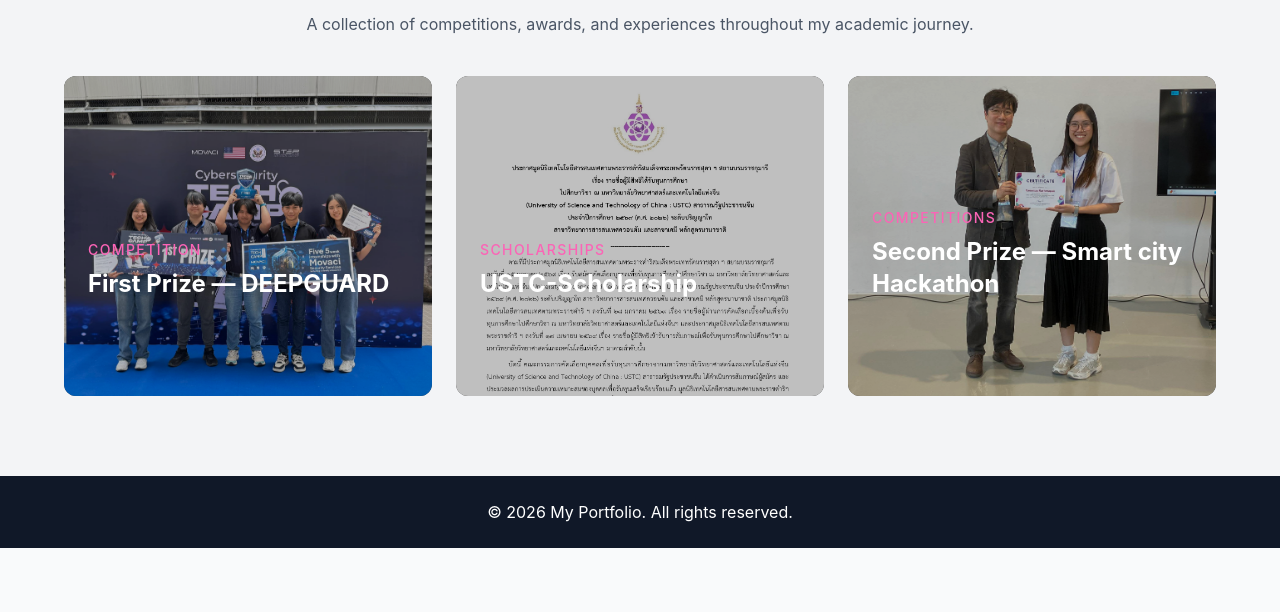
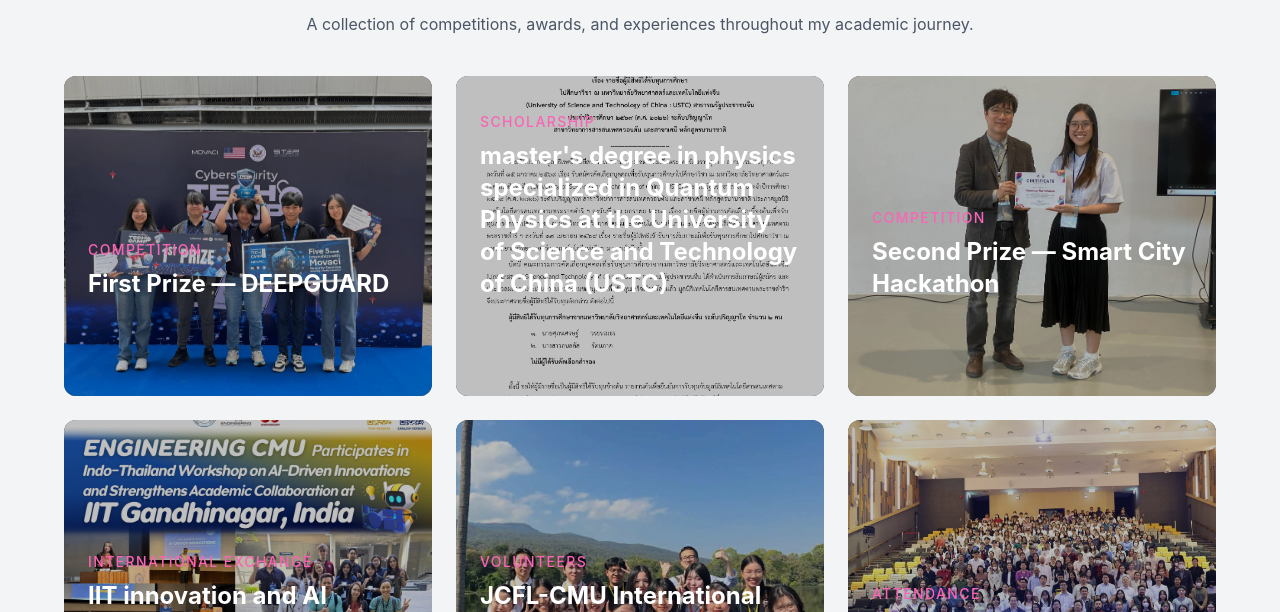
Before and after one commit to kanonlas/website-template, a website: page experiences.html in a window 1280 px wide. Shown: the part 188-800 px from the top of the page. Drawn offline with Linux system fonts and the light colour scheme.

Commit message:
Add experiences data and template to dynamically display achievements; update index page heading

```diff
--- a/app.js
+++ b/app.js
@@ -39,3 +39,116 @@ navLinks.forEach((link) => {
     }
   });
 });
+
+// ==================== experiences DATA ====================
+
+const experiences = [
+  {
+    image: "images/cyber.jpg",
+    category: "Competition",
+    title: "First Prize — DEEPGUARD",
+    description:
+      "Awarded First Prize for pitching DEEPGUARD, a real-time deepfake detection system combining neural networks and symbolic reasoning.",
+    link: "#",
+  },
+
+  {
+    image: "images/USTC.jpg",
+    category: "Scholarship",
+    title:
+      "master's degree in physics specialized in Quantum Physics at the University of Science and Technology of China (USTC)",
+    description:
+      "Awarded the ANSO Scholarship for outstanding academic performance and contributions to the university community.",
+    link: "#",
+  },
+
+  {
+    image: "images/GJKoreanCert.jpg",
+    category: "Competition",
+    title: "Second Prize — Smart City Hackathon",
+    description:
+      "Developed a smart building system to improve air-conditioning efficiency through sensor-based smart windows and intelligent control.",
+    link: "#",
+  },
+
+  {
+    image: "images/IIT.jpg",
+    category: "international exchange",
+    title: "IIT innovation and AI summer school",
+    description:
+      "Participated in the IIT Innovation and AI Summer School, gaining hands-on experience in cutting-edge AI technologies and innovation strategies.",
+    link: "#",
+  },
+
+  {
+    image: "images/Japan.jpg",
+    category: "Volunteers",
+    title: "JCFL-CMU International Buddy Program",
+    description:
+      "Participated in the JCFL-CMU International Buddy Program, fostering cross-cultural understanding and global connections.",
+    link: "#",
+  },
+
+  {
+    image: "images/JoinNobel.jpg",
+    category: "Attendance",
+    title: "Nobel Prize Speech",
+    description:
+      "Attended 60th Anniversary with Nobel Laureate Speech: Exploring Biomedical Progress and Its Global Impact ",
+    link: "#",
+  },
+
+  {
+    image: "images/linkedinAI.jpg",
+    category: "Skills",
+    title: "LinkedIn AI Skills",
+    description:
+      "Enhanced AI skills through LinkedIn learning courses and certifications.",
+    link: "#",
+  },
+
+  {
+    image: "#",
+    category: "Scholarship",
+    title:
+      "Master Degree in Computer Science at Dalian University of Technology (DUT)",
+    description:
+      "Get CSC Scholarship 2026 for outstanding academic performance and contributions to the university community.",
+    link: "#",
+  },
+];
+
+// ==================== experiences TEMPLATE ====================
+
+const template = document.querySelector("#experiences-template");
+
+const container = document.querySelector("#experiences-list");
+
+// ==================== CREATE experiences CARDS ====================
+
+experiences.forEach((experiences) => {
+  // Copy the template
+  const card = template.content.cloneNode(true);
+
+  // Find elements inside the copied template
+  const link = card.querySelector("a");
+  const image = card.querySelector(".experiences-image");
+  const category = card.querySelector(".experiences-category");
+  const title = card.querySelector(".experiences-title");
+  const description = card.querySelector(".experiences-description");
+
+  // Insert data
+  link.href = experiences.link;
+
+  image.src = experiences.image;
+  image.alt = experiences.title;
+
+  category.textContent = experiences.category;
+
+  title.textContent = experiences.title;
+
+  description.textContent = experiences.description;
+
+  // Add card to the page
+  container.appendChild(card);
+});
--- a/experiences.html
+++ b/experiences.html
@@ -16,10 +16,12 @@
       <div
         class="mx-auto flex max-w-6xl items-center justify-between px-6 py-4"
       >
+        <!-- Logo -->
         <a href="index.html" class="text-2xl font-bold hover:text-cyan-400">
           My Portfolio
         </a>
 
+        <!-- Navigation -->
         <ul class="flex gap-6">
           <li>
             <a href="index.html#home" class="hover:text-cyan-400"> Home </a>
@@ -55,6 +57,7 @@
     <!-- ==================== experiences ==================== -->
     <section class="bg-gray-100 px-6 py-20">
       <div class="mx-auto max-w-6xl">
+        <!-- Section Header -->
         <h1 class="text-center text-4xl font-bold">My experiences</h1>
 
         <p class="mx-auto mt-4 max-w-2xl text-center text-gray-600">
@@ -62,105 +65,50 @@
           academic journey.
         </p>
 
-        <!-- Achievement Cards -->
-        <div class="mt-10 grid gap-6 md:grid-cols-2 lg:grid-cols-3">
-          <!-- Achievement 1 -->
+        <!-- ==================== experiences CARDS ==================== -->
+        <!-- JavaScript will insert cards here -->
+        <div
+          id="experiences-list"
+          class="mt-10 grid gap-6 md:grid-cols-2 lg:grid-cols-3"
+        ></div>
+      </div>
+    </section>
+
+    <!-- ==================== experiences CARD TEMPLATE ==================== -->
+    <!--
+      This is the reusable design.
+      It will NOT appear directly on the page.
+      JavaScript will copy it for every experiences.
+    -->
+    <template id="experiences-template">
       <a
         href="#"
         class="group relative block overflow-hidden rounded-xl bg-black"
       >
+        <!-- experiences Image -->
         <img
-              src="images/cyber.jpg"
-              alt="DEEPGUARD Competition"
-              class="h-80 w-full object-cover opacity-75 transition duration-300 group-hover:scale-105 group-hover:opacity-50"
+          src=""
+          alt=""
+          class="experiences-image h-80 w-full object-cover opacity-75 transition duration-300 group-hover:scale-105 group-hover:opacity-50"
         />
 
+        <!-- Text Overlay -->
         <div class="absolute inset-0 flex flex-col justify-end p-6">
+          <!-- Category -->
           <p
-                class="text-sm font-medium tracking-widest text-pink-400 uppercase"
-              >
-                Competition
-              </p>
+            class="experiences-category text-sm font-medium tracking-widest text-pink-400 uppercase"
+          ></p>
 
-              <h2 class="mt-2 text-2xl font-bold text-white">
-                First Prize — DEEPGUARD
-              </h2>
+          <!-- Title -->
+          <h2 class="experiences-title mt-2 text-2xl font-bold text-white"></h2>
 
+          <!-- Description -->
           <p
-                class="mt-3 text-sm text-white opacity-0 transition duration-300 group-hover:opacity-100"
-              >
-                Awarded First Prize for pitching DEEPGUARD, a real-time deepfake
-                detection system combining neural networks and symbolic
-                reasoning.
-              </p>
+            class="experiences-description mt-3 text-sm text-white opacity-0 transition duration-300 group-hover:opacity-100"
+          ></p>
         </div>
       </a>
-
-          <!-- Achievement 2 -->
-          <a
-            href="#"
-            class="group relative block overflow-hidden rounded-xl bg-black"
-          >
-            <img
-              src="images/USTC.jpg"
-              alt="Competition achievement"
-              class="h-80 w-full object-cover opacity-75 transition duration-300 group-hover:scale-105 group-hover:opacity-50 object-top"
-            />
-
-            <div class="absolute inset-0 flex flex-col justify-end p-6">
-              <p
-                class="text-sm font-medium tracking-widest text-pink-400 uppercase"
-              >
-                scholarships
-              </p>
-
-              <h2 class="mt-2 text-2xl font-bold text-white">
-                USTC-Scholarship
-              </h2>
-
-              <p
-                class="mt-3 text-sm text-white opacity-0 transition duration-300 group-hover:opacity-100"
-              >
-                awarded the USTC Scholarship for outstanding academic
-                performance and contributions to the university community.
-              </p>
-            </div>
-          </a>
-
-          <!-- Achievement 3 -->
-          <a
-            href="#"
-            class="group relative block overflow-hidden rounded-xl bg-black"
-          >
-            <img
-              src="images/GJKoreanCert.jpg"
-              alt="Competition achievement"
-              class="h-80 w-full object-cover opacity-75 transition duration-300 group-hover:scale-105 group-hover:opacity-50 object-top"
-            />
-
-            <div class="absolute inset-0 flex flex-col justify-end p-6">
-              <p
-                class="text-sm font-medium tracking-widest text-pink-400 uppercase"
-              >
-                Competitions
-              </p>
-
-              <h2 class="mt-2 text-2xl font-bold text-white">
-                Second Prize — Smart city Hackathon
-              </h2>
-
-              <p
-                class="mt-3 text-sm text-white opacity-0 transition duration-300 group-hover:opacity-100"
-              >
-                developing a smart building system to improve air-conditioning
-                efficiency through sensor-based smart windows and intelligent
-                control.
-              </p>
-            </div>
-          </a>
-        </div>
-      </div>
-    </section>
+    </template>
 
     <!-- ==================== FOOTER ==================== -->
     <footer class="bg-gray-900 px-6 py-6 text-center text-white">
@@ -171,7 +119,7 @@
       </p>
     </footer>
 
-    <!-- JavaScript -->
+    <!-- ==================== JAVASCRIPT ==================== -->
     <script src="app.js"></script>
   </body>
 </html>
```
Also changed, not shown: index.html (+1 -1 lines). Lines whose indentation alone changed are shown as unchanged.
